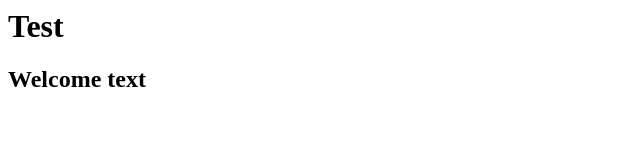
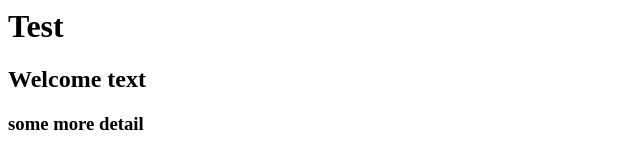
Before and after one commit to napatwongchr/codecamp-intro-git, a plain HTML site: page index.html in a window 1280 px wide. Shown: the whole page, without its empty margins (0-640 px from the left). Drawn offline with Linux system fonts and the light colour scheme.

Commit message:
third commit message

```diff
--- a/index.html
+++ b/index.html
@@ -2,3 +2,6 @@
 <h2>
   Welcome text
 </h2>
+<h3>
+  some more detail
+</h3>
```
